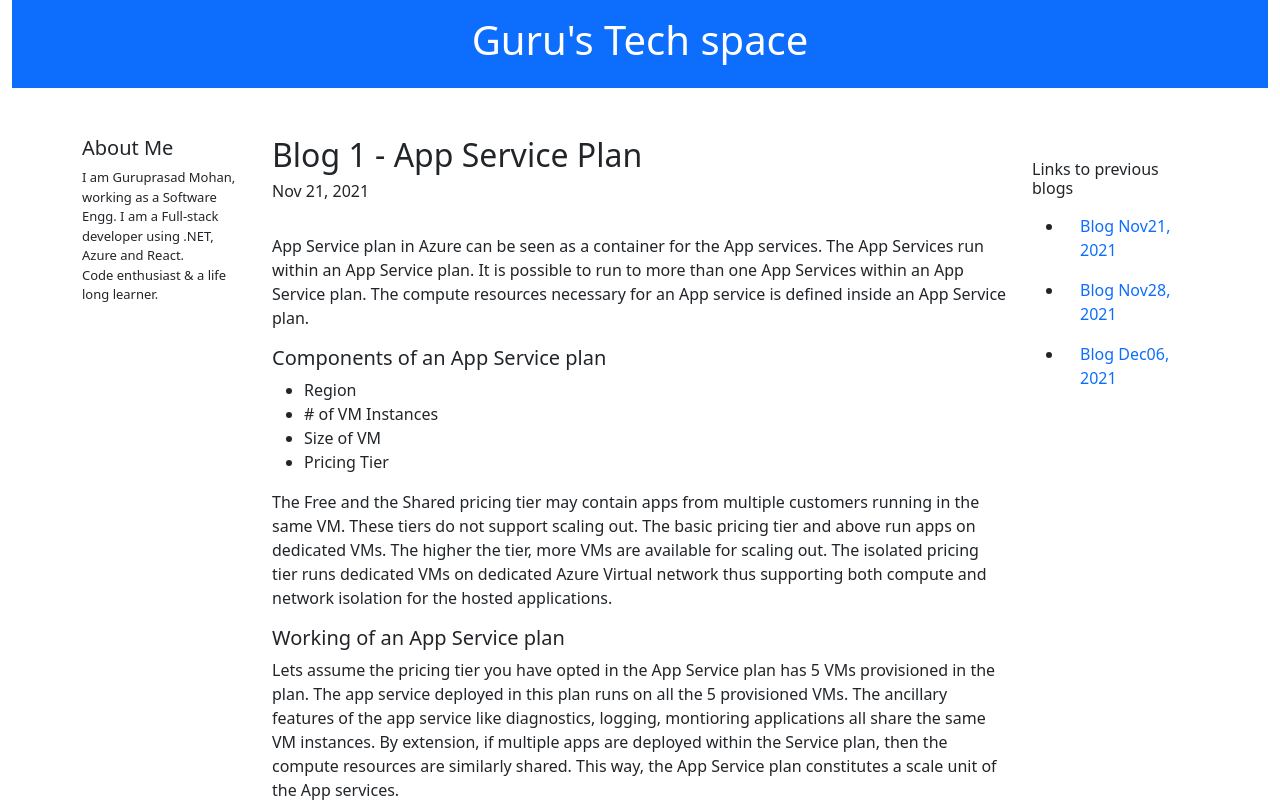
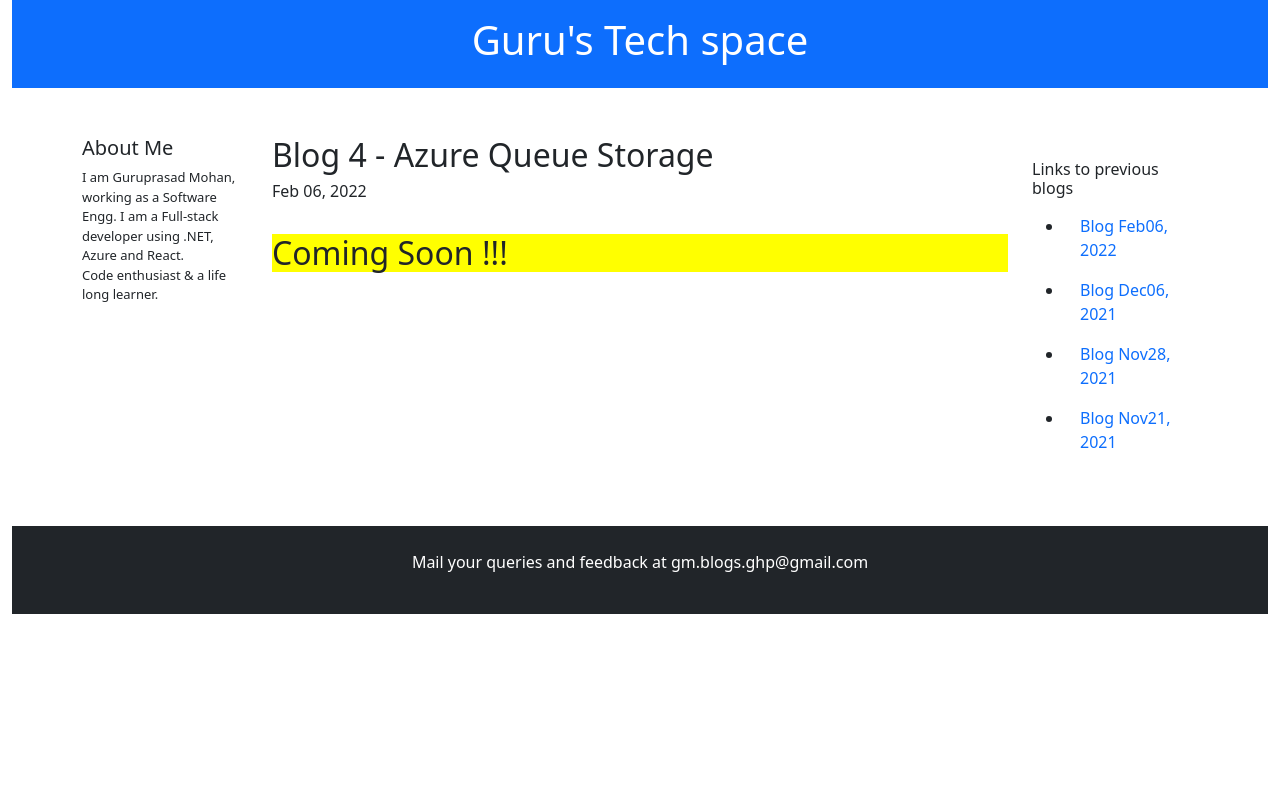
Before and after one commit to Guruprasad-Mohan/guruprasad-mohan.github.io, a React (Create React App) app in the folder blog/: page / in a window 1280 px wide. Shown: the top 802 px of the page. Built offline with nearby package versions, Linux system fonts and the light colour scheme.

Commit message:
Feb-06-22: Azure storage queue - teaser

```diff
--- /dev/null
+++ b/blog/public/google8d7b0158c17c274b.html
@@ -0,0 +1 @@
+google-site-verification: google8d7b0158c17c274b.html
--- a/blog/src/App.css
+++ b/blog/src/App.css
@@ -28,6 +28,10 @@
   color: #61dafb;
 }
 
+.background-yellow {
+  background-color: yellow;
+}
+
 @keyframes App-logo-spin {
   from {
     transform: rotate(0deg);
--- a/blog/src/App.js
+++ b/blog/src/App.js
@@ -1,12 +1,13 @@
 import React from "react";
 import { Route, Switch } from "react-router-dom";
-import './App.css';
-import AboutMe from './components/about/aboutme';
-import BlogNov212021 from './components/blogs/blog-Nov21-2021';
-import BlogNov282021 from './components/blogs/blog-Nov28-2021';
-import BlogDec062021 from './components/blogs/blog-Dec06-2021';
-import Footer from './components/common/footer';
-import Header from './components/common/header';
+import "./App.css";
+import AboutMe from "./components/about/aboutme";
+import BlogNov212021 from "./components/blogs/blog-Nov21-2021";
+import BlogNov282021 from "./components/blogs/blog-Nov28-2021";
+import BlogDec062021 from "./components/blogs/blog-Dec06-2021";
+import Footer from "./components/common/footer";
+import Header from "./components/common/header";
+import BlogFeb062022 from "./components/blogs/blog-Feb06-2022";
 
 function App() {
   return (
@@ -21,6 +22,9 @@ function App() {
           <div className="col-sm-8">
             <Switch>
               <Route exact path="/">
+                <BlogFeb062022 />
+              </Route>
+              <Route path="/blogNov2121">
                 <BlogNov212021 />
               </Route>
               <Route path="/blogNov2821">
@@ -29,6 +33,9 @@ function App() {
               <Route path="/blogDec0621">
                 <BlogDec062021 />
               </Route>
+              <Route path="/blogFeb0622">
+                <BlogFeb062022 />
+              </Route>
             </Switch>
           </div>
 
@@ -36,13 +43,24 @@ function App() {
             <h6 className="mt-4">Links to previous blogs</h6>
             <ul className="flex-column">
               <li className="nav-item">
-                                <a className="nav-link active" href="/">Blog Nov21, 2021</a>
+                <a className="nav-link active" href="/blogFeb0622">
+                  Blog Feb06, 2022
+                </a>
               </li>
               <li className="nav-item">
-                                <a className="nav-link active" href="/blogNov2821">Blog Nov28, 2021</a>
+                <a className="nav-link active" href="/blogDec0621">
+                  Blog Dec06, 2021
+                </a>
               </li>
               <li className="nav-item">
-                                <a className="nav-link active" href="/blogDec0621">Blog Dec06, 2021</a>
+                <a className="nav-link active" href="/blogNov2821">
+                  Blog Nov28, 2021
+                </a>
+              </li>
+              <li className="nav-item">
+                <a className="nav-link active" href="/blogNov2121">
+                  Blog Nov21, 2021
+                </a>
               </li>
             </ul>
           </div>
--- /dev/null
+++ b/blog/src/components/blogs/blog-Feb06-2022.js
@@ -0,0 +1,17 @@
+import React from "react";
+import "./blogs.css";
+
+const BlogFeb0622 = () => {
+  return (
+    <>
+      <h2>Blog 4 - Azure Queue Storage</h2>
+      <h6>Feb 06, 2022</h6>
+      <br />
+      <span>
+        <h2 className="background-yellow">Coming Soon !!!</h2>
+      </span>
+    </>
+  );
+};
+
+export default BlogFeb0622;
```
Lines whose indentation alone changed are shown as unchanged.
